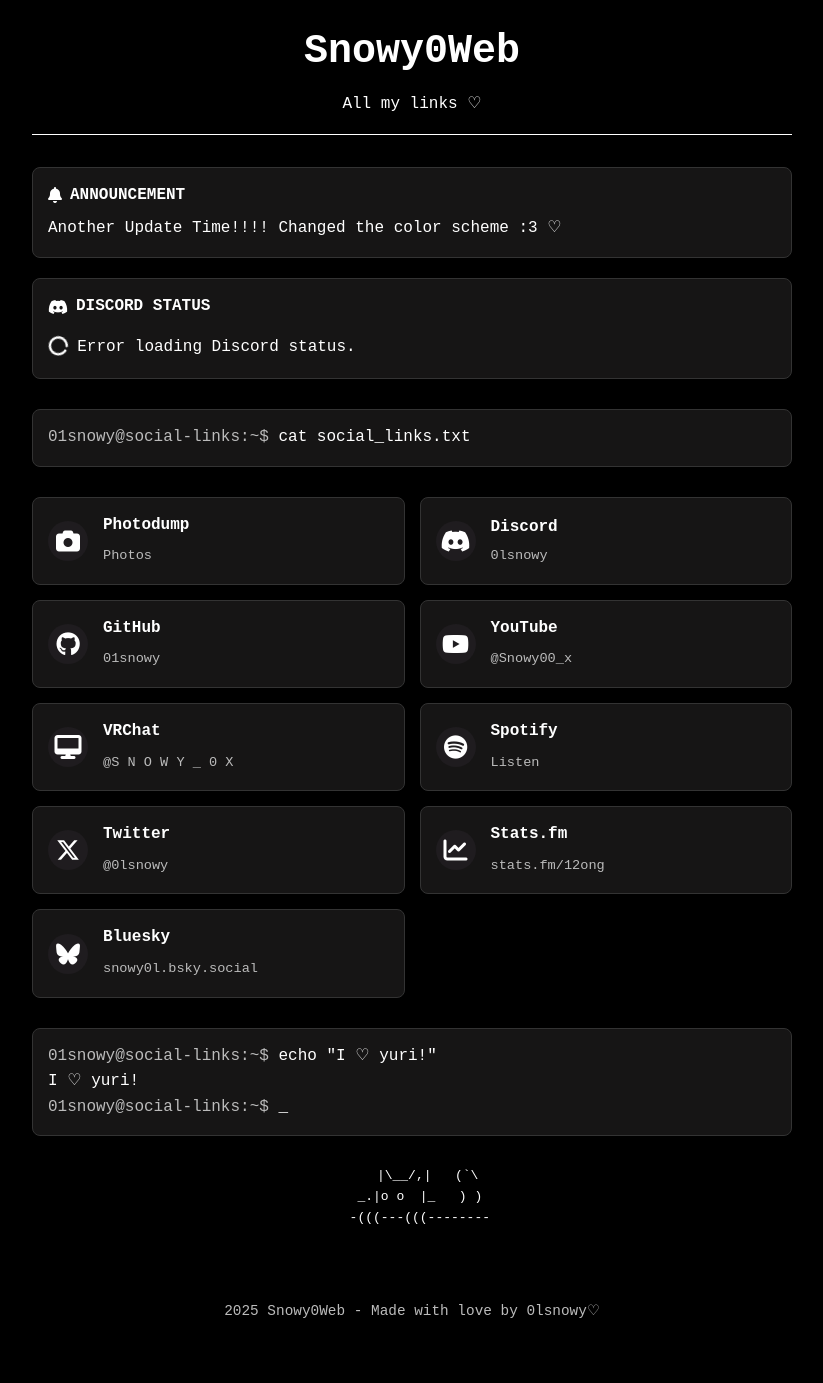
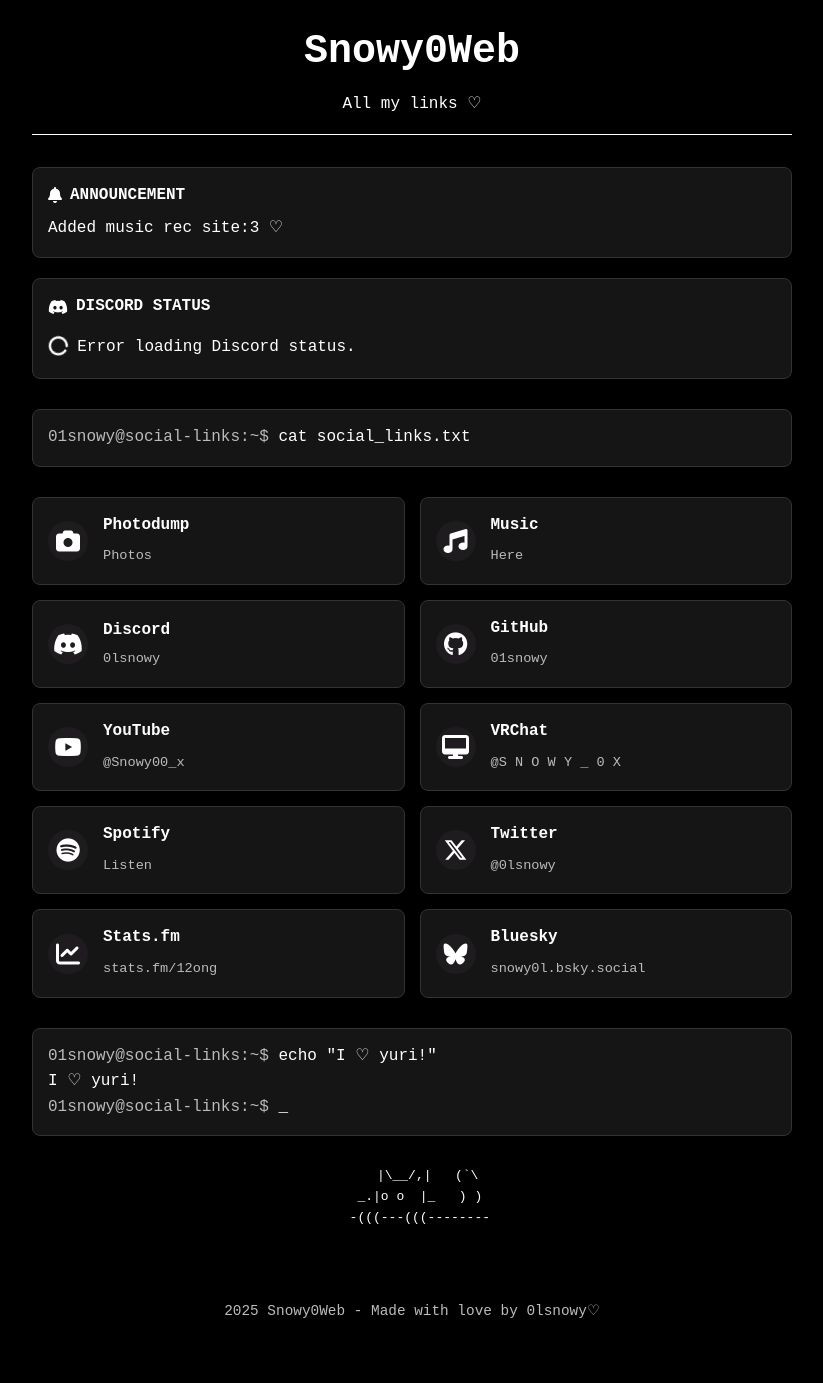
Before and after one commit to 01snowy/Snowy-webistes, a Jekyll site: the page index.html, which Jekyll copies as it is, in a window 1280 px wide. Shown: the whole page, without its empty margins (228-1051 px from the left). Built offline with Jekyll 4.4.1, drawn with Linux system fonts in a browser that asks for light colours; nearby versions of some CDN libraries.

Commit message:
Update index.html

```diff
--- a/index.html
+++ b/index.html
@@ -356,9 +356,8 @@
                 <i class="fa-solid fa-bell"></i>
                 ANNOUNCEMENT
             </div>
-            <div class="announcement-content">Another Update Time!!!! Changed the color scheme :3 ♡</div>
+            <div class="announcement-content">Added music rec site:3 ♡</div>
         </div>
-
         <!-- Discord Status Module -->
         <div id="discord-status" class="announcement">
             <div class="announcement-title">
@@ -385,6 +384,17 @@
                 <div class="social-info">
                     <div class="social-name">Photodump</div>
                     <a href="/photodump" class="social-link">Photos</a>
+                </div>
+            </div>
+
+             <!-- Music Recs -->
+            <div class="social-card">
+                <div class="social-icon">
+                    <i class="fa-solid fa-music"></i>
+                </div>
+                <div class="social-info">
+                    <div class="social-name">Music</div>
+                    <a href="/music" class="social-link">Here</a>
                 </div>
             </div>
 
```
